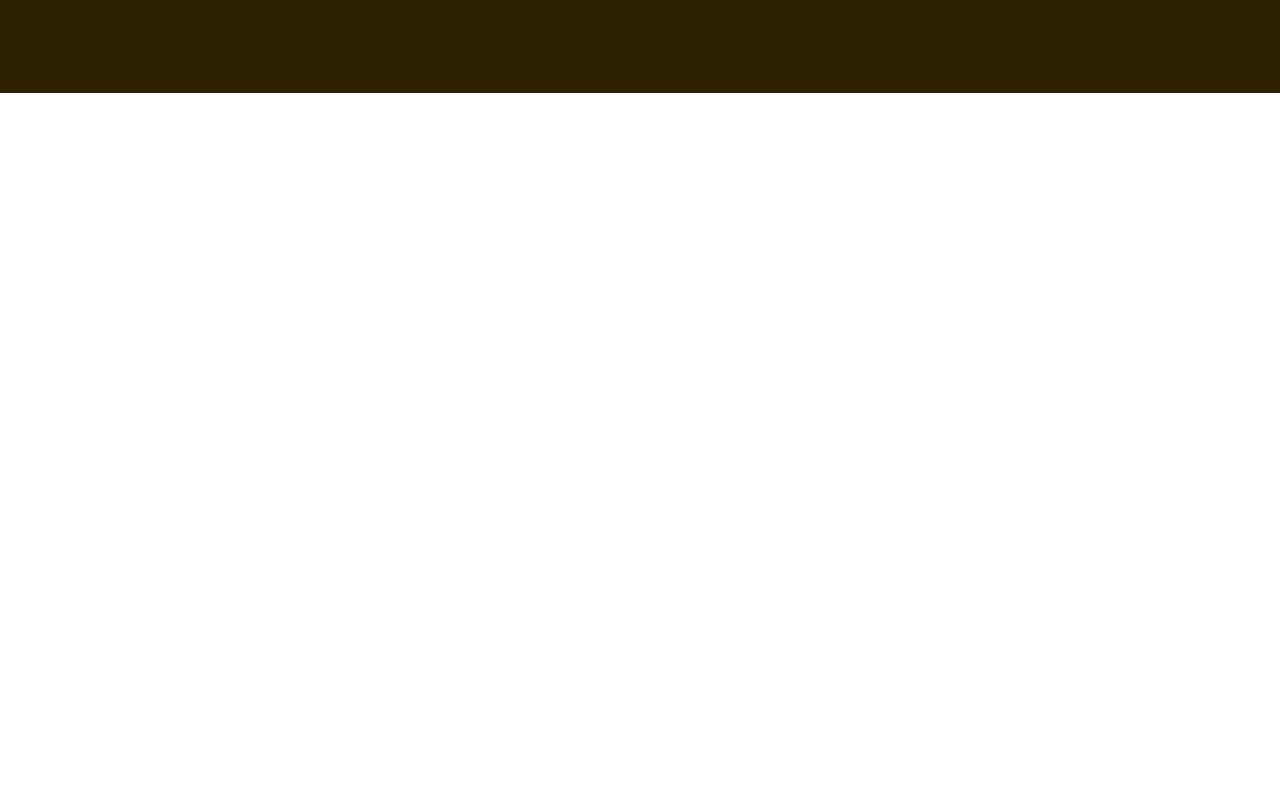
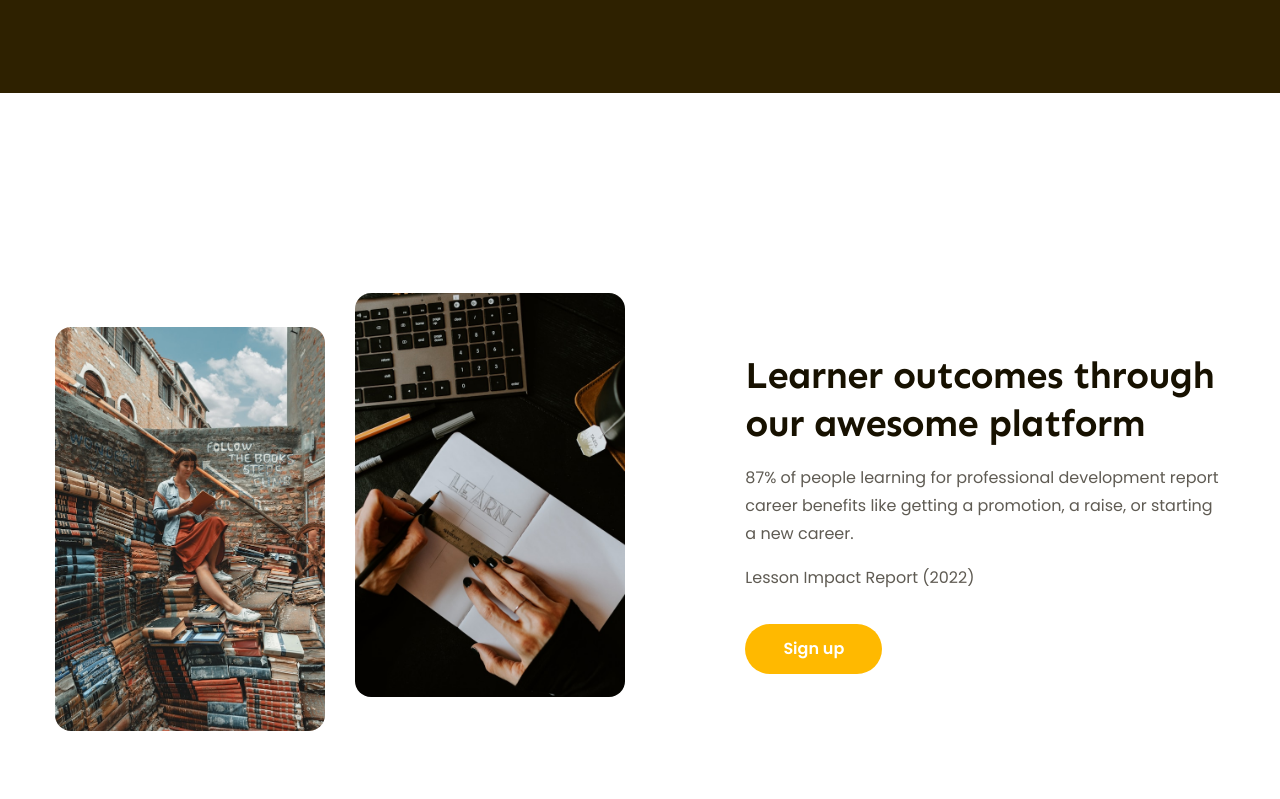
Before and after one commit to KHNHI/Figma-to-html, a plain HTML site: page index.html in a window 1280 px wide. Shown: the part 2177-2976 px from the top of the page. Drawn offline with Linux system fonts and the light colour scheme.

Commit message:
p10 code features

```diff
--- a/assets/css/style.css
+++ b/assets/css/style.css
@@ -410,3 +410,42 @@ a {
   font-style: italic;
   line-height: 1.54;
 }
+.features {
+  margin-top: 135px;
+  padding: 65px 0;
+}
+.features .body {
+  display: flex;
+  justify-content: space-between;
+}
+.features .images {
+  display: flex;
+  gap: 30px;
+}
+.features .images img {
+  width: 270px;
+  height: 404px;
+  object-fit: cover;
+  border-radius: 16px;
+}
+.features .lower {
+  margin-top: 34px;
+}
+.features .content {
+  width: 41%;
+  display: flex;
+  flex-direction: column;
+  justify-content: center;
+}
+.features .desc {
+  margin-top: 16px;
+  color: #5f5b53;
+  font-size: 1.6rem;
+  line-height: 1.75;
+}
+.features .cta_btn {
+  width: 137px;
+  -height: 50px;
+  margin-top: 32px;
+  background-color: var(--primary-color);
+}
--- a/index.html
+++ b/index.html
@@ -347,6 +347,37 @@
           </div>
         </div>
       </div>
+
+      <!--=================== Features==================== -->
+      <div class="features">
+        <div class="main_content">
+          <div class="body">
+            <div class="images">
+              <img
+                class="lower"
+                src="./assets/img/learnfeat1.jpg"
+                alt="Learner outcomes through our awesome platform"
+              />
+              <img
+                src="./assets/img/learnfeat2.jpg"
+                alt="Learner outcomes through our awesome platform"
+              />
+            </div>
+            <div class="content">
+              <h2 class="heading_lv2">
+                Learner outcomes through our awesome platform
+              </h2>
+              <p class="desc">
+                87% of people learning for professional development report
+                career benefits like getting a promotion, a raise, or starting a
+                new career.
+              </p>
+              <p class="desc">Lesson Impact Report (2022)</p>
+              <a href="" class="btn cta_btn">Sign up</a>
+            </div>
+          </div>
+        </div>
+      </div>
     </main>
   </body>
 </html>
```
Also changed, not shown: assets/img/learnfeat1.jpg (added), assets/img/learnfeat2.jpg (added).
